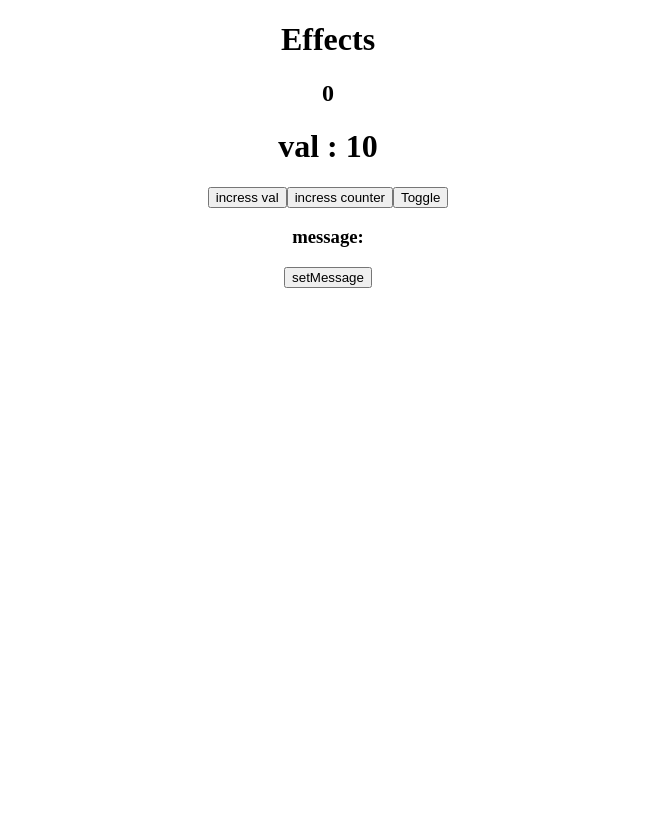
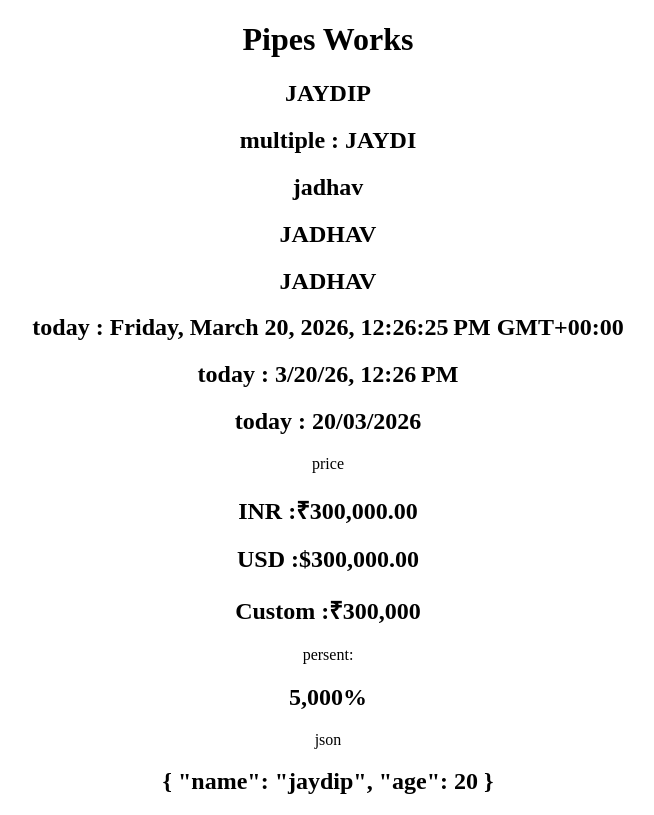
Before and after one commit to JaydipJadhav25/Angular, an Angular app: page / in a window 1280 px wide. Shown: the whole page, without its empty margins (312-966 px from the left). Built offline with nearby package versions, Linux system fonts and the light colour scheme.

Commit message:
feat: pipes:data , currency, persent, json pipes

```diff
--- a/src/app/app.html
+++ b/src/app/app.html
@@ -1 +1 @@
-<app-effets></app-effets>
+<app-pipes></app-pipes>
--- a/src/app/app.ts
+++ b/src/app/app.ts
@@ -4,10 +4,11 @@ import { Input } from './input/input';
 import { Conditions } from './conditions/conditions';
 import { Signals } from './signals/signals';
 import { Effets } from './effets/effets';
+import { Pipes } from './pipes/pipes';
 
 @Component({
   selector: 'app-root',
-  imports: [Signals , Effets],
+  imports: [Pipes],
   templateUrl: './app.html',
   styleUrl: './app.css'
 })
--- /dev/null
+++ b/src/app/pipes/pipes.html
@@ -0,0 +1,27 @@
+<h1>Pipes Works</h1>
+
+
+
+<h2>{{name | uppercase}}</h2>
+<h2>multiple : {{ name | uppercase | slice:0:5 }}</h2>
+<h2>{{surname | lowercase}}</h2>
+<h2>{{surname | uppercase}}</h2>
+<h2>{{surname}}</h2>
+
+
+<h2>today : {{today | date:"full"}}</h2>
+<h2>today : {{today | date:"short"}}</h2>
+<h2>today : {{today | date:"dd/MM/yyy"}}</h2>
+
+
+<p>price</p>
+<h2>INR :{{price | currency:"INR"}}</h2>
+<h2>USD :{{price | currency:"USD"}}</h2>
+<h2>Custom :{{price | currency:"INR" : 'symbol' : '1.0-0'}}</h2>
+
+
+<p>persent:</p>
+<h2>{{val | percent}}</h2>
+
+<p>json</p>
+<h2>{{user | json}}</h2>
--- /dev/null
+++ b/src/app/pipes/pipes.ts
@@ -0,0 +1,20 @@
+import { CommonModule } from '@angular/common';
+import { Component } from '@angular/core';
+
+@Component({
+  selector: 'app-pipes',
+  imports: [CommonModule],
+  templateUrl: './pipes.html',
+  styleUrl: './pipes.css',
+})
+export class Pipes {
+  name = "jaydip";
+  surname = "JADHAV";
+  today = new Date();
+  price = 300000;
+  val = 50;
+  user = {
+    name : 'jaydip',
+    age : 20
+  }
+}
```
Also changed, not shown: src/app/pipes/pipes.css (added), 1 other file (tests, documents, lock files or other folders).
